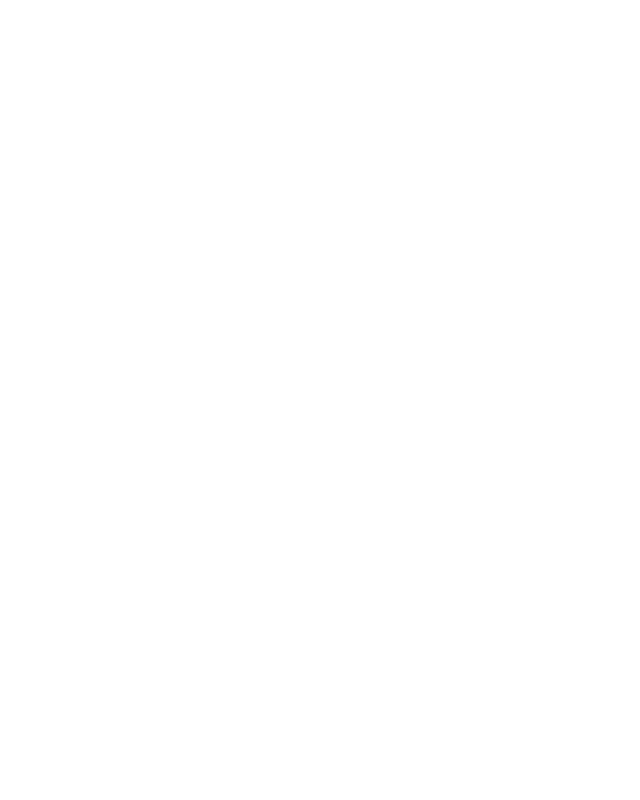
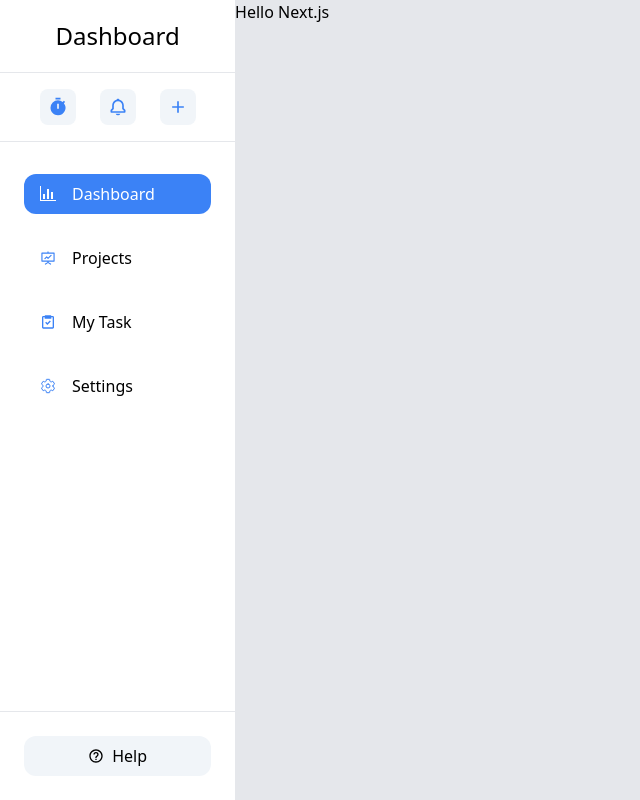
Before and after one commit to martinsione/kanban-app, a Next.js app: page / in a window 1280 px wide. Shown: the whole page, without its empty margins (0-640 px from the left). Built offline with nearby package versions, Linux system fonts and the light colour scheme.

Commit message:
Add Layout and Sidebar

```diff
--- /dev/null
+++ b/components/Layout.tsx
@@ -0,0 +1,16 @@
+import Sidebar from "./Sidebar";
+
+interface Props {
+  children: React.ReactNode;
+}
+
+export default function Layout({ children }: Props) {
+  return (
+    <div className="w-screen h-screen flex">
+      <div className="w-72">
+        <Sidebar />
+      </div>
+      <div className="w-full bg-gray-200">{children}</div>
+    </div>
+  );
+}
--- /dev/null
+++ b/components/Sidebar.tsx
@@ -0,0 +1,67 @@
+import Link from "next/link";
+import { useRouter } from "next/router";
+import { AiOutlineFundProjectionScreen } from "react-icons/ai";
+import { BiBell, BiHelpCircle, BiPlus, BiTask } from "react-icons/bi";
+import { GoGraph } from "react-icons/go";
+import { IoSettingsOutline } from "react-icons/io5";
+import { MdTimer } from "react-icons/md";
+
+const sidebarItems = [
+  { name: "Dashboard", icon: GoGraph, link: "/" },
+  { name: "Projects", icon: AiOutlineFundProjectionScreen, link: "/projects" },
+  { name: "My Task", icon: BiTask, link: "/my-task" },
+  { name: "Settings", icon: IoSettingsOutline, link: "/settings" },
+];
+
+export default function Sidebar() {
+  const { asPath: pathname } = useRouter();
+
+  return (
+    <div className="flex flex-col h-full">
+      <p className="text-center text-2xl border-b border-gray-200 py-5">
+        Dashboard
+      </p>
+
+      <div className="flex justify-center border-b border-gray-200 gap-6 py-4 mb-8">
+        <span className="text-xl text-blue-500 bg-slate-100 p-2 rounded-lg">
+          <MdTimer />
+        </span>
+        <span className="text-xl text-blue-500 bg-slate-100 p-2 rounded-lg">
+          <BiBell />
+        </span>
+        <span className="text-xl text-blue-500 bg-slate-100 p-2 rounded-lg">
+          <BiPlus />
+        </span>
+      </div>
+
+      <div className="flex flex-col gap-6">
+        {sidebarItems.map((item) => (
+          <Link href={item.link} key={item.name}>
+            <a
+              className={`group flex items-center rounded-xl py-2 px-4 mx-6 ${
+                pathname === item.link
+                  ? "bg-blue-500 text-white"
+                  : "hover:opacity-75"
+              }`}
+            >
+              <item.icon
+                className={`text-blue-500 mr-4
+                ${pathname === item.link && "text-white"}`}
+              />
+              <p>{item.name}</p>
+            </a>
+          </Link>
+        ))}
+      </div>
+
+      <div className="border-t border-gray-200 mt-auto">
+        <Link href="/help">
+          <a className="flex items-center justify-center bg-slate-100 rounded-xl gap-2 py-2 px-4 m-6 hover:opacity-75">
+            <BiHelpCircle />
+            <p>Help</p>
+          </a>
+        </Link>
+      </div>
+    </div>
+  );
+}
--- a/pages/index.tsx
+++ b/pages/index.tsx
@@ -1,3 +1,9 @@
+import Layout from "../components/Layout";
+
 export default function Home() {
-  return <div></div>;
+  return (
+    <Layout>
+      <h1>Hello Next.js</h1>
+    </Layout>
+  );
 }
```
